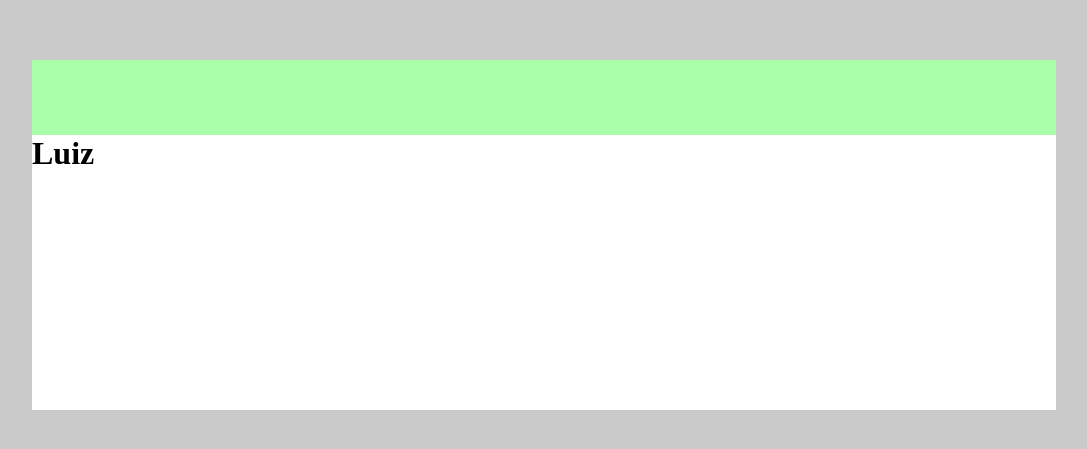
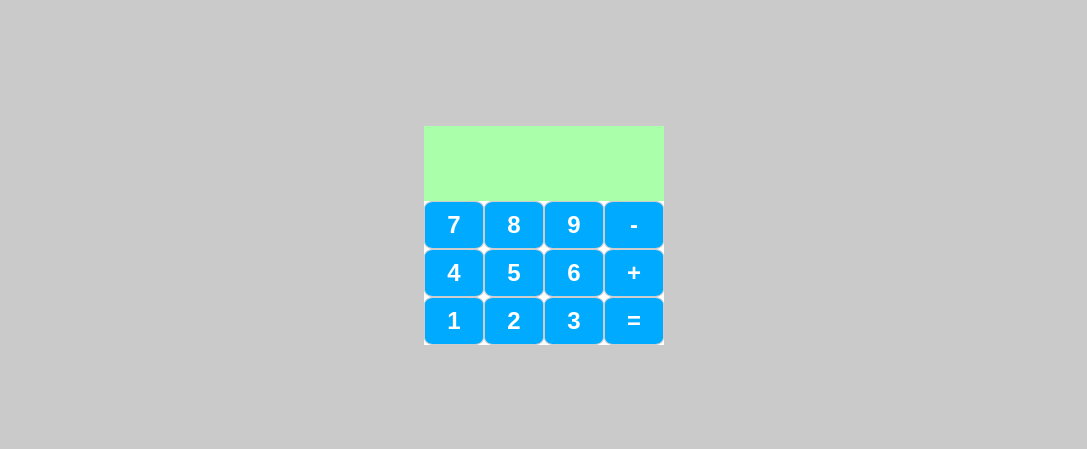
Before and after one commit to LuizAraujo2020/REACT-calculator, a React (Create React App) app in the folder calculator/: page / in a window 1280 px wide. Shown: the part 165-614 px from the top of the page, without its empty margins (96-1183 px from the left). Built offline with nearby package versions, Linux system fonts and the light colour scheme.

Commit message:
Criando os Botões Principais

```diff
--- a/calculator/src/App.js
+++ b/calculator/src/App.js
@@ -1,14 +1,31 @@
 import Input from './components/Input';
 import Button from './components/Button';
 
-import { Container, Content } from './styles';
+import { Container, Content, Row, Column } from './styles';
 
 const App = () => {
   return (
     <Container>
       <Content>
         <Input/>
-        <Button/>
+          <Row>
+            <Button label="7"/>
+            <Button label="8"/>
+            <Button label="9"/>
+            <Button label="-"/>
+          </Row>
+          <Row>
+            <Button label="4"/>
+            <Button label="5"/>
+            <Button label="6"/>
+            <Button label="+"/>
+          </Row>
+          <Row>
+            <Button label="1"/>
+            <Button label="2"/>
+            <Button label="3"/>
+            <Button label="="/>
+          </Row>
       </Content>
     </Container>
   );
--- a/calculator/src/components/Button/index.js
+++ b/calculator/src/components/Button/index.js
@@ -1,9 +1,10 @@
+import { ButtonContainer } from './styles';
 
-const Button = () => {
+const Button = ({ label, onClick }) => {
     return (
-      <div className="App">
-        <h1>Luiz</h1>
-      </div>
+      <ButtonContainer onClick={onClick} >
+        { label }
+      </ButtonContainer>
     );
   }
 
--- a/calculator/src/components/Button/styles.js
+++ b/calculator/src/components/Button/styles.js
@@ -1 +1,19 @@
 import styled from 'styled-components';
+
+export const ButtonContainer = styled.button`
+    display: flex;
+    align-items: center;
+    justify-content: center;
+    flex: 1;
+    width: 3rem;
+    height: 3rem;
+    padding: 1.25rem;
+
+    color: #FFF;
+    font-size: 1.5rem;
+    font-weight: 700;
+
+    background-color: #0AF;
+    border: 1px solid #CDCDCD;
+    border-radius: 15%;
+`
--- a/calculator/src/styles.js
+++ b/calculator/src/styles.js
@@ -11,7 +11,22 @@
 `
 
 export const Content = styled.div`
-    width: 80%;
-    min-height: 350px;
+    width: 15rem;
     background-color: #FFF;
 `
+
+export const Row = styled.div`
+    display: flex;
+    flex-direction: row;
+    justify-content: space-between;
+    align-items: center;
+    flex-wrap: nowrap;
+`
+
+export const Column = styled.div`
+    display: flex;
+    flex-direction: column;
+    justify-content: space-between;
+    align-items: center;
+    flex-wrap: nowrap;
+`
```
